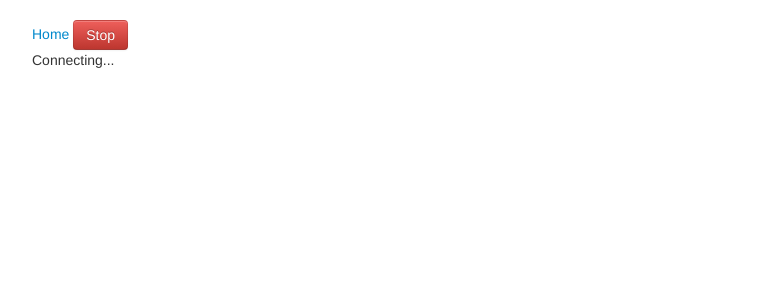
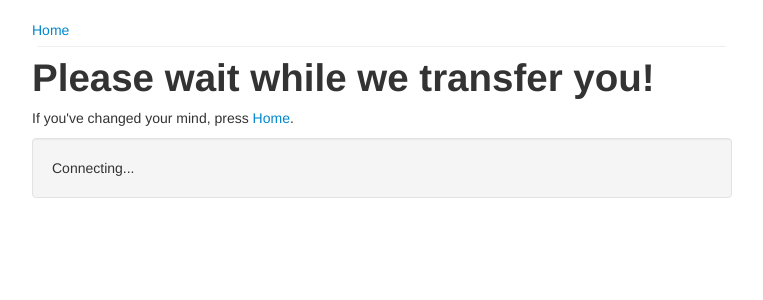
Before and after one commit to danni/cycle-router, a Flask app: page /authorized in a window 1280 px wide. Shown: the top 300 px of the page, without its empty margins (258-1021 px from the left). Run offline with Flask 2, Linux system fonts and the light colour scheme; data that the repository does not hold is empty; some libraries are stand-ins or nearby versions.

Commit message:
Add progress bars and things

```diff
--- a/templates/authorized.html
+++ b/templates/authorized.html
@@ -2,8 +2,12 @@
 
 {% block content %}
   <a href="/">Home</a>
-  <a id="stop" class="btn btn-danger">Stop</a>
-  <div id="output">
+  <hr/>
+  <h1>Please wait while we transfer you!</h1>
+  <p>
+    If you've changed your mind, press <a href="/">Home</a>.
+  </p>
+  <div id="output" class="well clearfix">
   </div>
 {% endblock %}
 
@@ -14,10 +18,12 @@ $(document).ready(function () {
   var output = $('#output');
 
   function out(str) {
-    output.html(output.html() + str + '<br/>');
+    output.append(str + '<br/>');
   }
 
   out("Connecting...");
+
+  var progress = undefined;
 
   $.eventsource({
     label: 'connect',
@@ -27,24 +33,47 @@ $(document).ready(function () {
       out("Carrier detected");
     },
     message: function (data) {
-      out(data.output);
+      if (data.output) {
+        out(data.output);
+      }
 
-      if (data.state == 'complete' || data.state == 'failed') {
+      if (data.profile) {
+        var well = $('<div>', {
+          class: 'well clearfix'
+        }).appendTo(output);
+
+        well.append($('<img>', {
+          src: data.profile.normal_picture,
+          class: 'img-rounded pull-right'
+        }));
+        well.append($('<h2>', { text: data.profile.name }));
+        well.append($('<p>', {
+          text: data.nitems + " items to download."
+        }));
+      }
+
+      if (data.n) {
+        progress.width(100 * data.n / data.nitems + '%');
+      }
+
+      if (data.state == 'download') {
+        out("Downloading...");
+        progress = $('<div>', {
+          class: 'bar'
+        }).appendTo($('<div>', {
+          class: 'progress progress-striped active'
+        }).appendTo(output));
+      }
+      else if (data.state == 'complete' || data.state == 'failed') {
         if (data.error) {
           out(data.error);
         }
 
         out("Disconnected");
-        $('#stop').hide();
         $.eventsource('close', 'connect');
       }
     },
   });
 });
-
-$('#stop').click(function () {
-  $('#stop').hide();
-  $.eventsource('close', 'connect');
-});
   </script>
 {% endblock %}
--- a/templates/base.html
+++ b/templates/base.html
@@ -33,6 +33,10 @@
         font-size: 21px;
         padding: 14px 24px;
       }
+
+      .well .well {
+        background-color: #fefefe;
+      }
     </style>
   </head>
 
--- a/webapp.py
+++ b/webapp.py
@@ -78,18 +78,22 @@ def get_token():
 
         try:
             rk.extract_code(request.url)
+
             yield yield_json(output="Requesting session token...")
+
             rk.request_token()
 
-            yield yield_json(output="Identify")
+            yield yield_json(output="Accessing profile...")
+
             profile = rk.get_profile()
-            yield yield_json(output=profile['name'])
-            yield yield_json(output=profile['normal_picture'])
+            items = list(rk.get_fitness_items())
+            nitems = len(items)
 
-            yield yield_json(output="Downloading")
-            for item in rk.get_fitness_items():
+            yield yield_json(profile=profile, nitems=nitems, state='download')
+
+            for n, item in enumerate(items):
                 item = rk.get_fitness_item(item)
-                yield yield_json(output='*')
+                yield yield_json(n=n, nitems=nitems)
 
             yield yield_json(
                 output="Transfer complete. Terminating connection",
```
